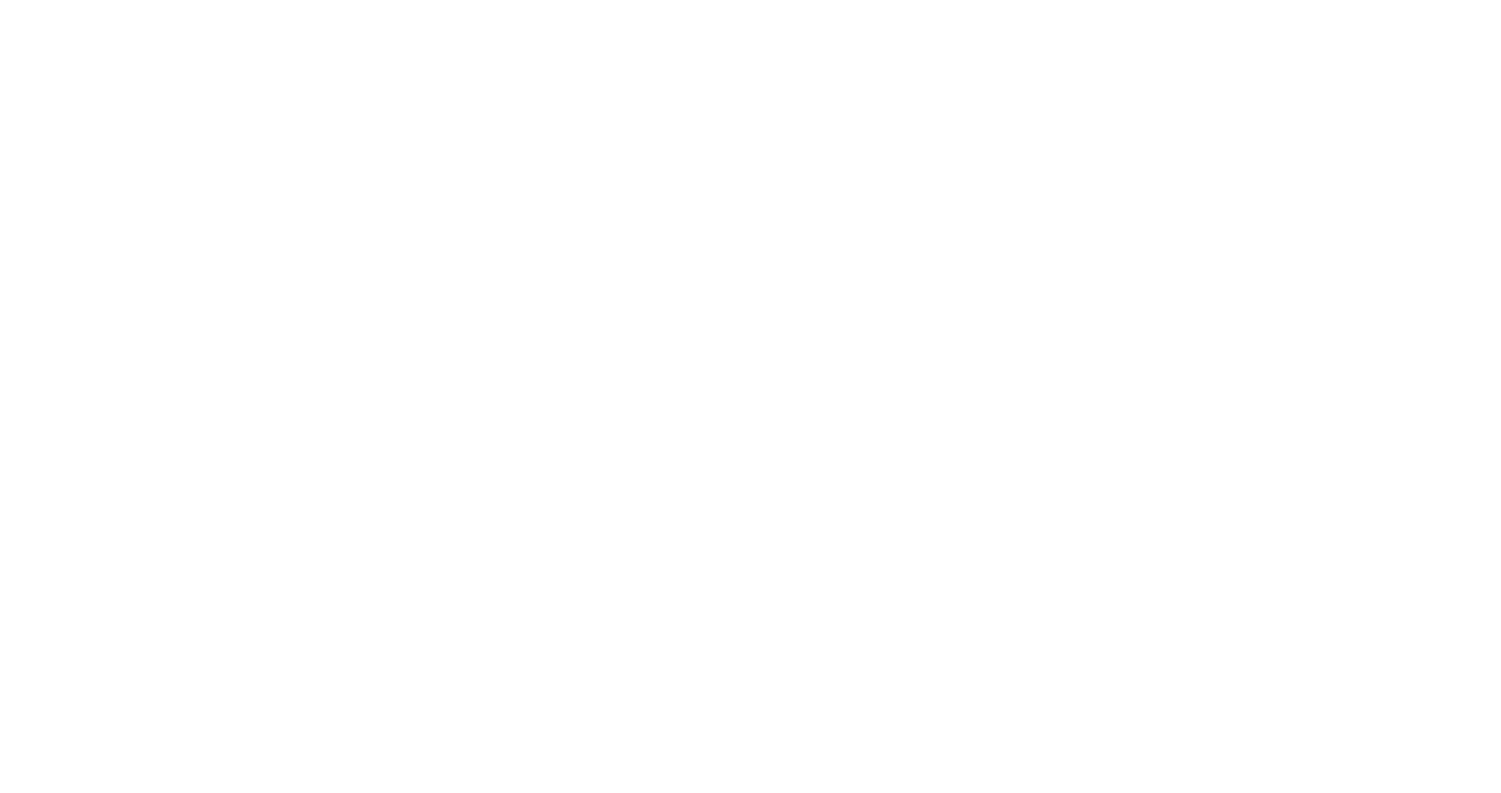
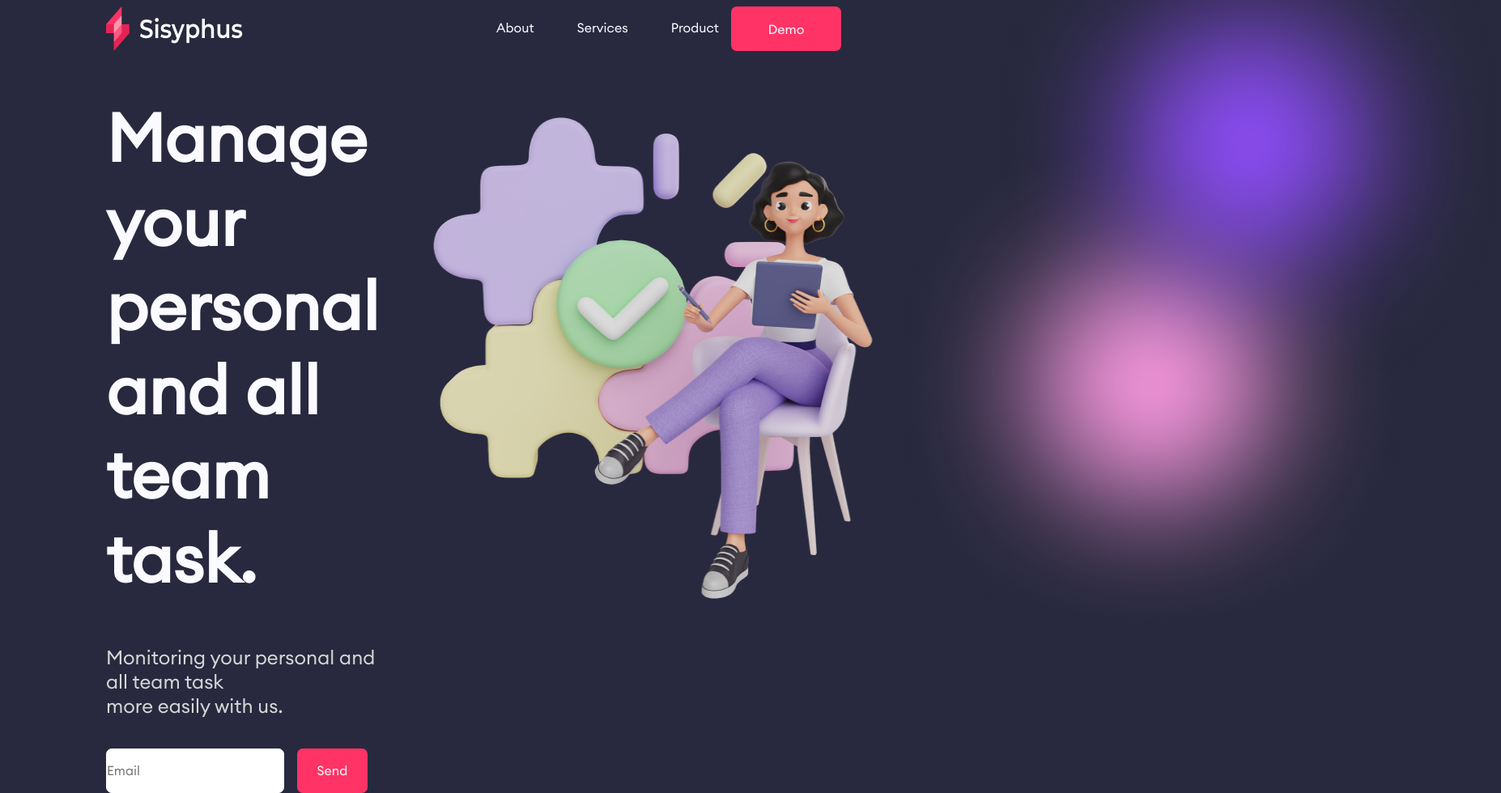
Before and after one commit to EGAMER26/hero_baner, a plain HTML site: page index.html in a window 1280 px wide. Shown: the whole page at 81% size, 1854 px wide, since content can reach past the window. Before the commit the page ends 800 px from the top, so only its background shows below. Drawn offline with Linux system fonts and the light colour scheme.

Commit message:
estudando responsividade

```diff
--- a/index.html
+++ b/index.html
@@ -7,5 +7,45 @@
     <title>hero banner</title>
     <link rel="stylesheet" href="style.css" />
   </head>
-  <body></body>
+  <body>
+    <nav>
+      <div class="nav">
+        <div class="logo">
+          <img src="/assets/Fictional company logo.png" alt="sisyphus logo" />
+        </div>
+        <ul>
+          <a href="#">About</a>
+          <a href="#">Services</a>
+          <a href="#">Product</a>
+        </ul>
+        <button class="deemo">Demo</button>
+      </div>
+    </nav>
+    <main>
+      <div class="content">
+        <h1>
+          Manage <br />
+          your personal <br />
+          and all team task.
+        </h1>
+        <p>
+          Monitoring your personal and all team task <br />
+          more easily with us.
+        </p>
+        <div class="buttons">
+          <input type="email" id="email" placeholder="Email" />
+          <button class="send">Send</button>
+        </div>
+      </div>
+      <div>
+        <img
+          class="img"
+          src="/assets/woman3d.png"
+          alt="personagem feminino sentado anotando"
+        />
+      </div>
+      <img class="eclipse" src="/assets/Ellipse 2.png" alt="">
+      <img class="eclipse1" src="/assets/Ellipse 1.png" alt="">
+    </main>
+  </body>
 </html>
--- a/style.css
+++ b/style.css
@@ -0,0 +1,133 @@
+:root {
+  --button-color: hsl(345, 100%, 60%);
+  --back-color: hsl(237, 22%, 20%);
+  --secondery-color: hsl(240, 100%, 99%);
+  --accent-color: hsl(240, 1%, 84%);
+
+  font-size: 62.5%; /* 1rem = 10px*/
+}
+
+@font-face {
+  font-family: 'euclid bold';
+  src: url('/assets/Euclid\ Circular\ A\ Bold.ttf') format('truetype');
+  /* tipos de format()
+    - opentype (otf)
+    - truetype (ttf)
+    - embedded-opentype
+    - truetype aat (apple advanced typography)
+    - svg */
+}
+@font-face {
+  font-family: 'euclid medium';
+  src: url('/assets/Euclid\ Circular\ A\ Medium.ttf') format('truetype');
+}
+@font-face {
+  font-family: 'euclid regular';
+  src: url('/assets/Euclid\ Circular\ A\ Regular.ttf') format('truetype');
+}
+* {
+  font-size: 1.6rem;
+  font-family: euclid regular;
+  text-decoration: none;
+  padding: 0;
+  box-sizing: border-box;
+}
+html {
+  background-color: var(--back-color);
+  z-index: 3;
+}
+#email {
+  /* background-image: url(/assets/Message.png);
+  background-repeat: no-repeat; */
+  border: white solid 1px;
+  border-radius: 0.7rem;
+}
+main {
+  display: flex;
+  margin-left: auto;
+  margin-right: auto;
+  height: 59.9rem;
+  width: 100%;
+  padding-left: 12.3rem;
+  padding-right: 12.3rem;
+  justify-content: space-between;
+  z-index: 4;
+}
+
+nav {
+  display: block;
+  /* border: 1px solid; */
+  height: 55px;
+  width: 100%;
+  padding-left: 12.3rem;
+  padding-right: 23.3rem;
+  margin: 0 auto;
+}
+button {
+  background-color: var(--button-color);
+  color: var(--secondery-color);
+}
+h1 {
+  font-size: 8.2rem;
+  color: var(--secondery-color);
+}
+p {
+  color: var(--accent-color);
+  font-size: 2.4rem;
+}
+a {
+  color: var(--secondery-color);
+}
+ul {
+  display: flex;
+  gap: 5.3rem;
+  margin-left: 29.8rem;
+}
+.logo {
+  display: flex;
+  /* position: relative;
+  right: 25rem; */
+  /* margin-right: 50rem; */
+  margin-left: 0%;
+}
+.nav {
+  display: flex;
+  justify-content: space-between;
+}
+.content {
+  /* border: solid 1px; */
+}
+.img {
+  width: 73.2rem;
+  height: 73.2rem;
+}
+.buttons {
+  display: flex;
+  gap: 1.6rem;
+  margin-top: 3.8rem;
+}
+.deemo {
+  width: 13.6rem;
+  height: 5.5rem;
+  border-radius: 7px;
+  border: none;
+}
+.send {
+  width: 8.7rem;
+  height: 5.5rem;
+  border-radius: 7px;
+  border: none;
+}
+
+.eclipse {
+  position: absolute;
+  z-index: -1;
+  left: 110rem;
+  top: 15rem;
+}
+.eclipse1 {
+  position: absolute;
+  z-index: -1;
+  left: 122rem;
+  bottom: 30rem;
+}
```
Also changed, not shown: assets/Ellipse 1.png (added), assets/Ellipse 2.png (added), assets/Euclid Circular A Bold.ttf (added), assets/Euclid Circular A Medium.ttf (added), assets/Euclid Circular A Regular.ttf (added), assets/Fictional company logo.png (added), assets/Message.png (added), assets/woman3d.png (added).
